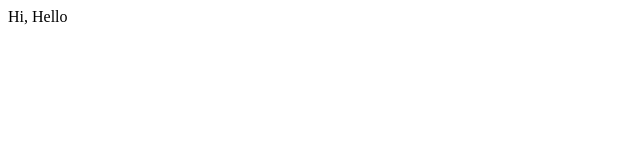
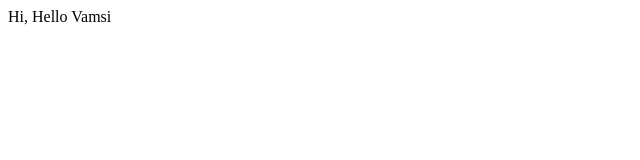
Before and after one commit to vpanuganti2/scrim, a website: page index.html in a window 1280 px wide. Shown: the full height of the page, 0-640 px from the left. Drawn offline with Linux system fonts and the light colour scheme.

Commit message:
updated index.html

```diff
--- a/index.html
+++ b/index.html
@@ -1,6 +1,6 @@
 <html>
     <head></head>
     <body>
-        Hi, Hello
+        Hi, Hello Vamsi
     </body>
 </html>
```
